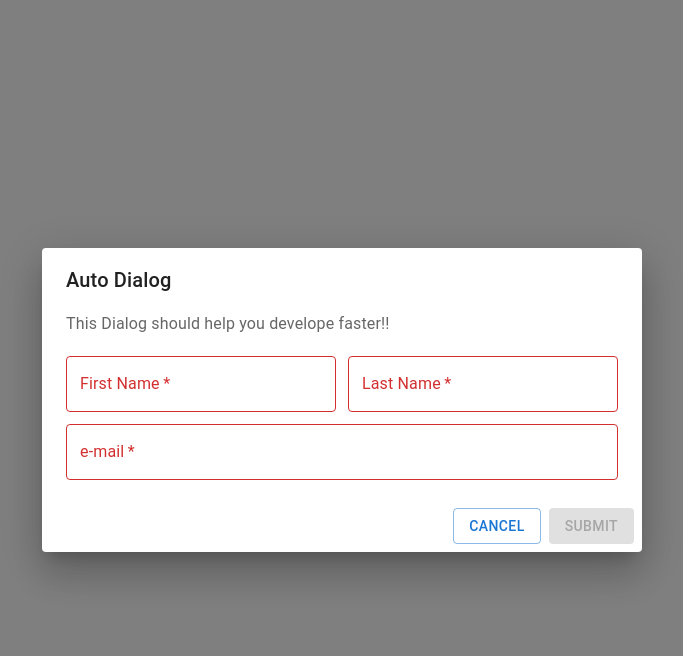
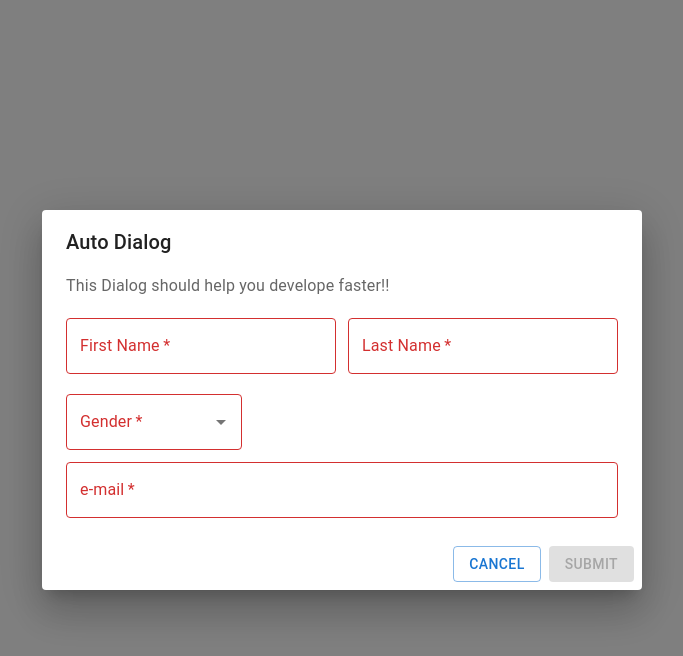
Before and after one commit to AnthonyScola/mui-auto-form-dialog, a React (Create React App) app: page / in a window 1280 px wide. Both pictures are taken after a click on the button "LAUNCH DIALOG". Shown: the top 656 px of the page, without its empty margins (298-981 px from the left). Built offline with nearby package versions, Linux system fonts and the light colour scheme.

Commit message:
feat: add Basic Autocomplete

```diff
--- a/src/App.tsx
+++ b/src/App.tsx
@@ -50,6 +50,20 @@ export default function App() {
                 },
               },
               {
+                controlType: 'Autocomplete',
+                size: {
+                  sx: 4,
+                },
+                controlProps: {
+                  id: 'gender',
+                  label: 'Gender',
+                  required: true,
+                  noOptionsText: "No Genders?",
+                  options: ["male","female","other"]
+
+                },
+              },
+              {
                 controlType: 'TextField',
                 size: {
                   sx: 12,
--- a/src/components/AutoDialog/AutoDialog.tsx
+++ b/src/components/AutoDialog/AutoDialog.tsx
@@ -7,8 +7,10 @@ import {
   DialogContentText,
   DialogTitle,
   TextFieldProps,
+  //AutocompleteProps,
   Grid,
   TextField,
+  Autocomplete
 } from '@mui/material';
 import axios from 'axios';
 
@@ -33,8 +35,24 @@ interface TextFieldControl {
   };
 }
 
+interface AutocompleteFieldControl {
+  controlType: 'Autocomplete';
+  size: gridSize;
+  hidden?: boolean;
+  controlProps: {
+    id: string;
+    required?: boolean;
+    label?: string;
+    defaultValue?: string;
+    defaultValues?: string[] | {[key: string]: string};
+    noOptionsText: string;
+    options: string[];
+  };
+}
+
 export type Control =
   | TextFieldControl
+  | AutocompleteFieldControl
   ;
 
 export interface AutoDialogProps {
@@ -89,6 +107,11 @@ export default function AutoDialog({
       data.formComponents.forEach((control) => {
         switch (control.controlType) {
           case 'TextField':
+            newFormData[control.controlProps.id] = (
+              control.controlProps.defaultValue ?? ''
+            ).toString();
+            break;
+          case 'Autocomplete':
             newFormData[control.controlProps.id] = (
               control.controlProps.defaultValue ?? ''
             ).toString();
@@ -176,6 +199,32 @@ export default function AutoDialog({
                     fullWidth
                   />
                 )}
+                {control.controlType === 'Autocomplete' && (
+                  <Autocomplete
+                  sx={{ mt: 1 }}
+                  {...control.controlProps}
+                  options={control.controlProps.options}
+                  onChange={(event, value) =>
+                    setFormData((data) => ({
+                      ...data,
+                      [control.controlProps.id]: value ?? '',
+                    }))
+                  }
+                  renderInput={(params) => (
+                    <TextField
+                      {...params}
+                      required={control.controlProps?.required}
+                      label={control.controlProps.label}
+                      variant="outlined"
+                      error={
+                        control.controlProps?.required &&
+                        !formData[control.controlProps.id]
+                      }
+                      fullWidth
+                    />
+                  )}
+                />
+                )}
               </Grid>
             ))}
           </Grid>
```
